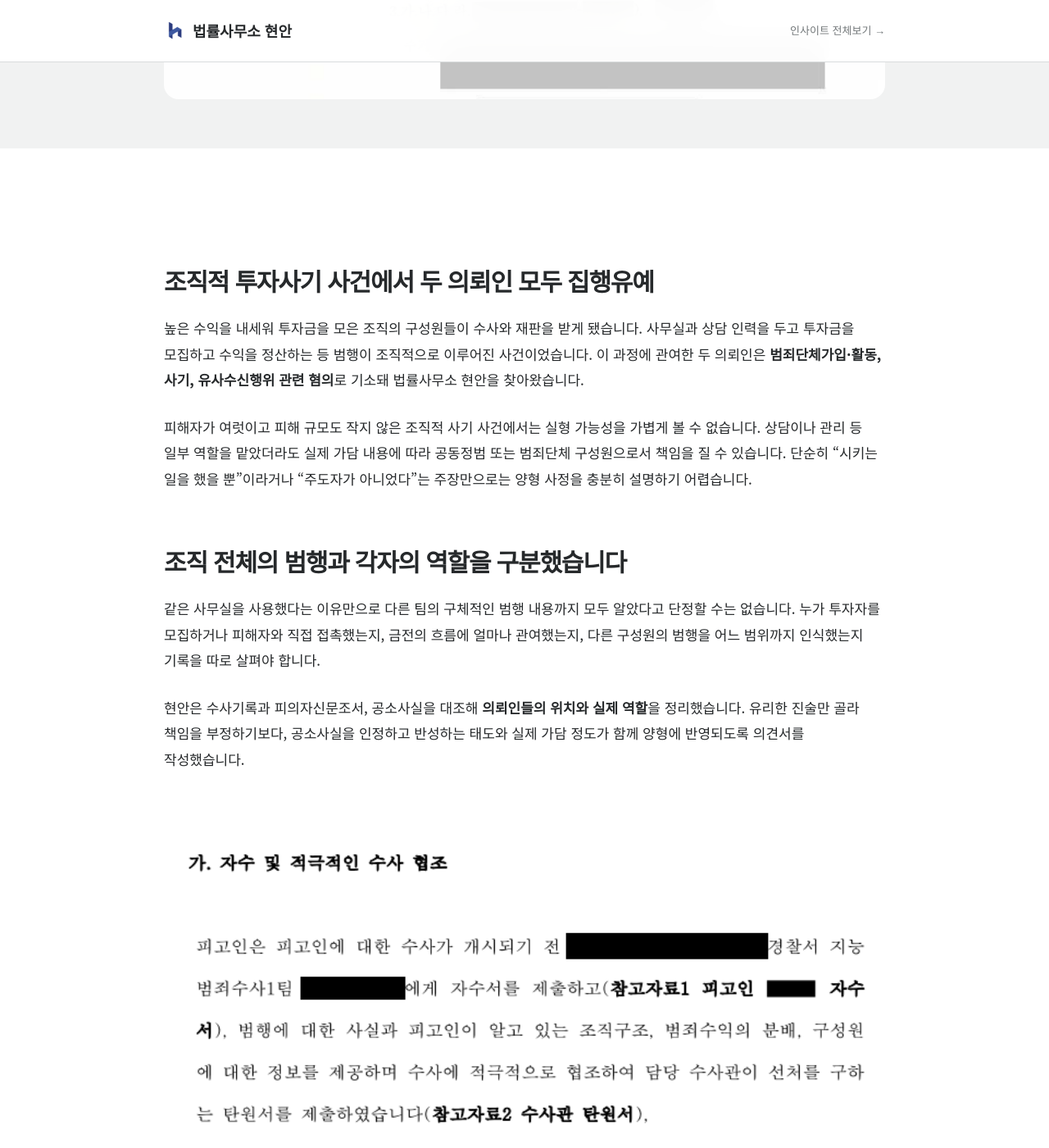
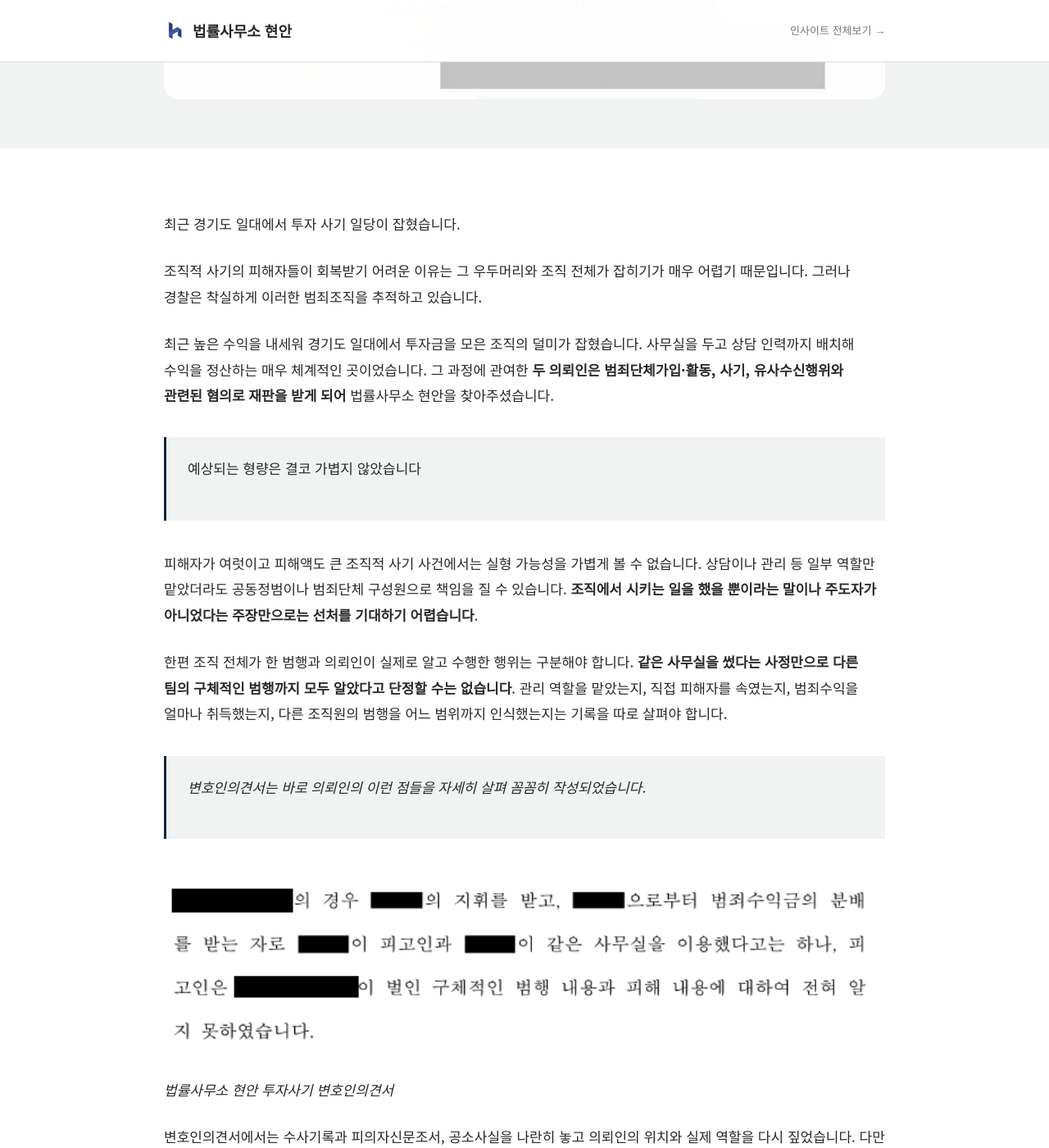
Before and after one commit to jiwonbaek100/hyunan-site, a Jekyll site: the page built from _posts/2026-09-27-investment-fraud-criminal-organization-suspended-sentence.md, in a window 1280 px wide and 1400 px high, scrolled down 871 px. Shown: the whole window at 82% size. Built offline with Jekyll 4.4.1, drawn with Linux system fonts in a browser that asks for light colours; some of the changed text lies outside the part shown.

Commit message:
Restore original voice and structure in investment fraud case study

```diff
--- a/_posts/2026-09-27-investment-fraud-criminal-organization-suspended-sentence.md
+++ b/_posts/2026-09-27-investment-fraud-criminal-organization-suspended-sentence.md
@@ -1,6 +1,6 @@
 ---
 title: "투자사기 범죄단체가입·활동 사건, 두 의뢰인 모두 집행유예"
-description: "조직적 투자사기 사건에서 범죄단체가입·활동, 사기, 유사수신행위 혐의로 재판받은 두 의뢰인의 실제 역할과 수사 협조, 피해 회복을 정리해 두 사람 모두 집행유예를 선고받은 사례입니다."
+description: "조직적 투자사기 사건에서 범죄단체가입·활동, 사기, 유사수신행위 혐의로 재판을 받은 두 의뢰인이 모두 집행유예를 선고받은 사례입니다."
 date: 2026-09-27
 category: 성공사례
 practice: 형사
@@ -9,60 +9,56 @@ image: /images/uploads/case-investment-fraud-judgment-first-page.png
 published: true
 ---
 
-## 조직적 투자사기 사건에서 두 의뢰인 모두 집행유예
+최근 경기도 일대에서 투자 사기 일당이 잡혔습니다.
 
-높은 수익을 내세워 투자금을 모은 조직의 구성원들이 수사와 재판을 받게 됐습니다. 사무실과 상담 인력을 두고 투자금을 모집하고 수익을 정산하는 등 범행이 조직적으로 이루어진 사건이었습니다. 이 과정에 관여한 두 의뢰인은 **범죄단체가입·활동, 사기, 유사수신행위 관련 혐의**로 기소돼 법률사무소 현안을 찾아왔습니다.
+조직적 사기의 피해자들이 회복받기 어려운 이유는 그 우두머리와 조직 전체가 잡히기가 매우 어렵기 때문입니다. 그러나 경찰은 착실하게 이러한 범죄조직을 추적하고 있습니다.
 
-피해자가 여럿이고 피해 규모도 작지 않은 조직적 사기 사건에서는 실형 가능성을 가볍게 볼 수 없습니다. 상담이나 관리 등 일부 역할을 맡았더라도 실제 가담 내용에 따라 공동정범 또는 범죄단체 구성원으로서 책임을 질 수 있습니다. 단순히 “시키는 일을 했을 뿐”이라거나 “주도자가 아니었다”는 주장만으로는 양형 사정을 충분히 설명하기 어렵습니다.
+최근 높은 수익을 내세워 경기도 일대에서 투자금을 모은 조직의 덜미가 잡혔습니다. 사무실을 두고 상담 인력까지 배치해 수익을 정산하는 매우 체계적인 곳이었습니다. 그 과정에 관여한 **두 의뢰인은 범죄단체가입·활동, 사기, 유사수신행위와 관련된 혐의로 재판을 받게 되어** 법률사무소 현안을 찾아주셨습니다.
 
-## 조직 전체의 범행과 각자의 역할을 구분했습니다
+> 예상되는 형량은 결코 가볍지 않았습니다
 
-같은 사무실을 사용했다는 이유만으로 다른 팀의 구체적인 범행 내용까지 모두 알았다고 단정할 수는 없습니다. 누가 투자자를 모집하거나 피해자와 직접 접촉했는지, 금전의 흐름에 얼마나 관여했는지, 다른 구성원의 범행을 어느 범위까지 인식했는지 기록을 따로 살펴야 합니다.
+피해자가 여럿이고 피해액도 큰 조직적 사기 사건에서는 실형 가능성을 가볍게 볼 수 없습니다. 상담이나 관리 등 일부 역할만 맡았더라도 공동정범이나 범죄단체 구성원으로 책임을 질 수 있습니다. **조직에서 시키는 일을 했을 뿐이라는 말이나 주도자가 아니었다는 주장만으로는 선처를 기대하기 어렵습니다**.
 
-현안은 수사기록과 피의자신문조서, 공소사실을 대조해 **의뢰인들의 위치와 실제 역할**을 정리했습니다. 유리한 진술만 골라 책임을 부정하기보다, 공소사실을 인정하고 반성하는 태도와 실제 가담 정도가 함께 양형에 반영되도록 의견서를 작성했습니다.
+한편 조직 전체가 한 범행과 의뢰인이 실제로 알고 수행한 행위는 구분해야 합니다. **같은 사무실을 썼다는 사정만으로 다른 팀의 구체적인 범행까지 모두 알았다고 단정할 수는 없습니다**. 관리 역할을 맡았는지, 직접 피해자를 속였는지, 범죄수익을 얼마나 취득했는지, 다른 조직원의 범행을 어느 범위까지 인식했는지는 기록을 따로 살펴야 합니다.
 
-![두 의뢰인의 수사 협조와 정상관계를 정리한 변호인 의견서 일부](/images/uploads/case-investment-fraud-opinion-cooperation.png)
+> *변호인의견서는 바로 의뢰인의 이런 점들을 자세히 살펴 꼼꼼히 작성되었습니다.*
 
-*변호인 의견서 중 수사 협조와 반성에 관한 부분입니다. 사건관계자의 식별정보를 가렸습니다.*
+![다른 팀의 범행에 대한 인식 범위를 살핀 변호인의견서 일부](/images/uploads/case-investment-fraud-opinion-role.png)
 
-![다른 팀의 범행에 대한 인식 범위를 구분한 변호인 의견서 일부](/images/uploads/case-investment-fraud-opinion-role.png)
+*법률사무소 현안 투자사기 변호인의견서*
 
-*같은 사무실을 사용한 사정과 다른 팀의 범행을 구체적으로 인식했는지는 구분해 살폈습니다.*
+변호인의견서에서는 수사기록과 피의자신문조서, 공소사실을 나란히 놓고 의뢰인의 위치와 실제 역할을 다시 짚었습니다. 다만 유리한 진술만 골라내는 방식은 피했습니다. 그럴 경우 의견서의 신빙성이 떨어지기도 하고, **의뢰인이 공소사실을 인정하고 반성하고 있었던 만큼 책임을 모면하려 하기보다 가담 정도가 양형에 정확히 반영되게 하는 쪽에 무게**를 뒀습니다.
 
-## 수사 협조와 피해 회복을 자료로 확인했습니다
+> 수사 협조와 피해회복을 객관적인 자료로 남겼습니다
 
-의뢰인 측은 수사가 시작된 뒤 알고 있던 조직 구조와 범행 내용을 진술했습니다. 현안은 자수와 수사 협조의 시점 및 내용을 기록으로 확인하고, 담당 수사관이 협조 사실을 확인한 자료도 의견서에 반영했습니다.
+![자수와 수사 협조에 관한 변호인의견서 일부](/images/uploads/case-investment-fraud-opinion-surrender.png)
 
-![자수와 수사 협조 경위를 기재한 변호인 의견서 일부](/images/uploads/case-investment-fraud-opinion-surrender.png)
+의뢰인 측은 수사가 시작된 뒤 알고 있던 조직 구조와 범행 내용을 진술했습니다. 수사기관이 파악하지 못한 부분에 관해서도 사실대로 설명했고, 관여한 행동을 숨기지 않았습니다.
 
-피해 회복 과정에서는 범행으로 취득한 수익과 실제 반환한 금액을 구분했습니다. 누구에게 어떤 방식으로 변제했는지, 합의서와 처벌불원서가 확보된 피해자는 누구인지 정리했습니다. 다른 공범이 변제한 금액을 의뢰인의 실적으로 돌리지 않도록 주의했습니다.
+현안은 자수 또는 수사 협조가 이루어진 시점과 내용을 기록으로 확인해 의견서에 담았습니다. 담당 수사관이 협조 사실을 확인한 자료가 있는 부분은 그 자료도 함께 제출했습니다.
 
-![피해 회복 내용을 정리한 변호인 의견서 일부](/images/uploads/case-investment-fraud-opinion-recovery.png)
+![피해 회복 경위를 정리한 변호인의견서 일부](/images/uploads/case-investment-fraud-opinion-recovery.png)
 
-반성문과 탄원서, 근로 관련 자료도 제출했습니다. 가담 경위, 범행을 인식한 뒤 취한 조치, 피해 회복을 위해 부담한 비용, 현재의 생활 기반을 재판부가 확인할 수 있도록 하나의 흐름으로 정리했습니다.
+피해 회복 과정도 정리했습니다. 의뢰인이 취득한 수익과 반환한 금액을 구분하고, 누구에게 어떤 방식으로 변제가 이루어졌는지 확인했습니다. 합의서와 처벌불원서가 확보된 피해자와 그렇지 않은 피해자를 나누어 적었습니다. 다른 공범이 변제한 돈을 의뢰인의 피해 회복 실적으로 돌리지 않도록 주의했습니다.
 
-## 법원은 두 의뢰인 모두에게 집행유예를 선고했습니다
+반성문과 탄원서, 재직·근로자료도 냈습니다. **재판부가 읽기 좋게 범행 전의 생활부터 가담 경위, 사건을 깨달은 뒤 취한 조치, 피해 회복을 위해 감수한 부담, 현재의 생활 기반까지 하나의 흐름으로 읽혀야 했습니다**(모든 변호인의견서의 절대적인 기준은 '판사가 읽기 좋게 쓰여졌느냐'입니다). 범죄수익을 그대로 갖고 있는지, 사회에 복귀한 뒤 같은 잘못을 되풀이하지 않을 생활 여건이 마련됐는지도 구체적으로 적었습니다.
 
-법원은 조직적인 범행과 적지 않은 피해를 무겁게 보았습니다. 한편 각자의 가담 정도와 취득한 이익, 범행을 인정하고 반성하는 태도, 수사 협조, 피해 회복과 피해자의 처벌불원 의사도 함께 살폈습니다.
+> 그 결과 법원은 두 의뢰인 모두에게 집행유예를 선고했습니다
 
-그 결과 두 의뢰인에게 각각 징역형을 선고하면서 **형의 집행을 각 3년간 유예**했습니다. 두 사람 모두 법정구속을 피했으며, 각자에게 사회봉사명령이 부과됐습니다. 집행유예 역시 유죄판결이므로 판결에서 정한 의무를 이행하고 유예기간 중 재범하지 않도록 주의해야 합니다.
+![인적 사항 등을 가린 판결문 첫 페이지 전체](/images/uploads/case-investment-fraud-judgment-first-page.png)
 
-![투자사기 범죄단체가입·활동 사건 판결문 첫 페이지 전체](/images/uploads/case-investment-fraud-judgment-first-page.png)
+![두 의뢰인의 집행유예가 기재된 판결 주문 일부](/images/uploads/case-investment-fraud-judgment-order.png)
 
-*인천지방법원 판결문 첫 페이지 전체입니다. 사건번호와 피고인 인적 사항 등 식별정보를 가린 자료를 사용했습니다.*
+법원도 범행이 조직적으로 이루어졌고 피해가 작지 않다는 점을 무겁게 봤습니다. 변론한다고 없어질 수 있는 사실은 아니었습니다. 그러나 양형은 그 사정 하나만으로 정해지지 않습니다. **법원은 의뢰인이 잘못을 인정하고 반성한 태도, 실제로 맡은 역할과 가담 정도, 범행으로 얻은 이익을 살폈습니다. 여기에 수사 협조와 피해 회복, 피해자들의 처벌불원의사도 함께 고려했습니다.**
 
-![두 의뢰인에 대한 집행유예 및 사회봉사명령이 기재된 주문 일부](/images/uploads/case-investment-fraud-judgment-order.png)
+그 결과 두 의뢰인은 각각 징역형을 선고받았지만 형의 집행이 유예돼 법정구속을 피했습니다. 사회봉사명령 등 판결에 따른 의무도 부과됐습니다. 덧붙이자면, 집행유예 역시 유죄판결이므로 유예기간 중 다시 범죄를 저지르거나 판결에서 정한 의무를 이행하지 않으면 불이익이 생길 수 있으므로 조심하셔야 합니다.
 
-*판결 주문 중 형의 집행유예와 사회봉사명령에 관한 부분입니다. 두 의뢰인별 형량과 사회봉사시간은 각각 다릅니다.*
+![선고 후 판결 내용과 사회봉사명령을 안내한 대화](/images/uploads/case-investment-fraud-client-message.png)
 
-선고 뒤에도 현안은 집행유예의 의미와 사회봉사명령 이행 방법을 안내했습니다. 재판이 끝났다는 안도감으로 판결상 의무를 놓치지 않도록 주의사항을 설명했습니다.
+현안은 선고 뒤에도 집행유예의 의미와 사회봉사명령 이행 방법을 안내했습니다. 의뢰인이 재판이 끝났다는 안도감 때문에 의무를 놓치지 않도록 주의사항을 설명했습니다.
 
-![판결 후 사회봉사명령 이행을 안내한 대화 일부](/images/uploads/case-investment-fraud-client-message.png)
+> 결론
 
-## 이 사례의 의미
-
-조직적 범행에 가담한 사람이라도 조직 안의 모든 구성원이 같은 역할을 한 것은 아닙니다. 명칭이나 직급만 볼 것이 아니라, 실제 모집·상담·자금 처리 내용과 범행에 대한 인식 범위를 확인해야 합니다. 수사 협조와 피해 회복 역시 막연한 주장에 그치지 않고 기록과 자료로 남겨야 합니다.
-
-이 사건에서는 범행의 무게를 외면하지 않으면서도 두 의뢰인 각각의 책임과 참작 사정을 구분해 제출했고, 그 결과 두 사람 모두 집행유예를 선고받았습니다.
+조직적 범행이라고 해서 조직 안의 모든 사람이 같은 책임을 지는 것은 아닙니다. 명칭이나 직급보다는 실제로 누구를 모집했는지, 피해자와 직접 접촉했는지, 돈을 받았는지, 범행을 어디까지 알았는지를 봐야 합니다. 수사와 피해 회복에 임한 태도 역시 기록으로 확인돼야 합니다. 범행의 무게를 외면하지 않으면서도 개인의 책임과 참작 사정이 한데 섞이지 않도록 정리했고, 그 내용이 집행유예 판단에 반영된 사례입니다.
 
 ※ 실제 수행사건의 쟁점과 결과를 바탕으로 작성했으며 개인정보 보호를 위해 세부 사실을 일반화했습니다. 사건 결과는 구체적인 사실관계와 증거에 따라 달라질 수 있습니다.
```
